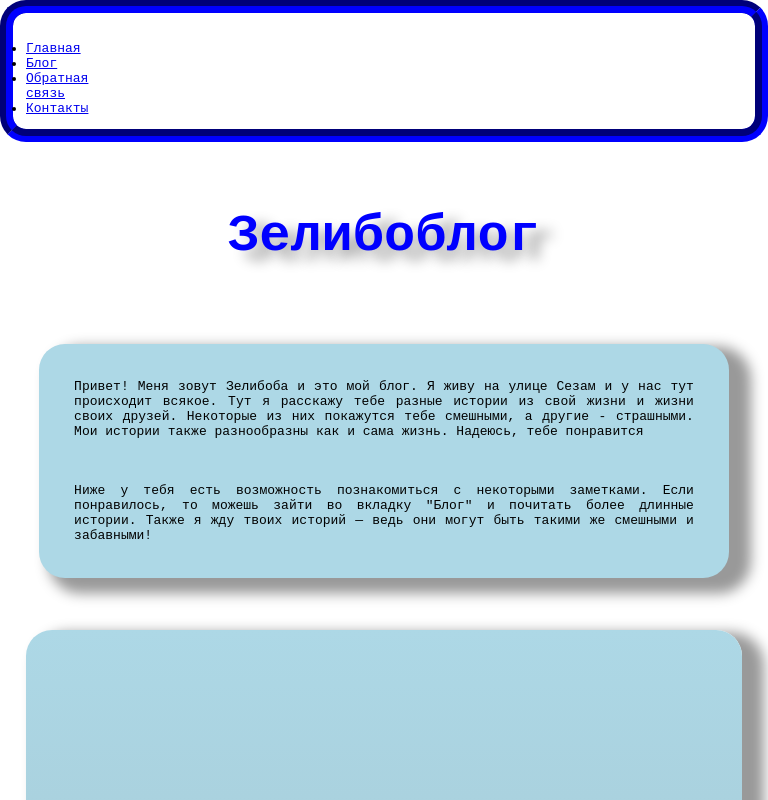
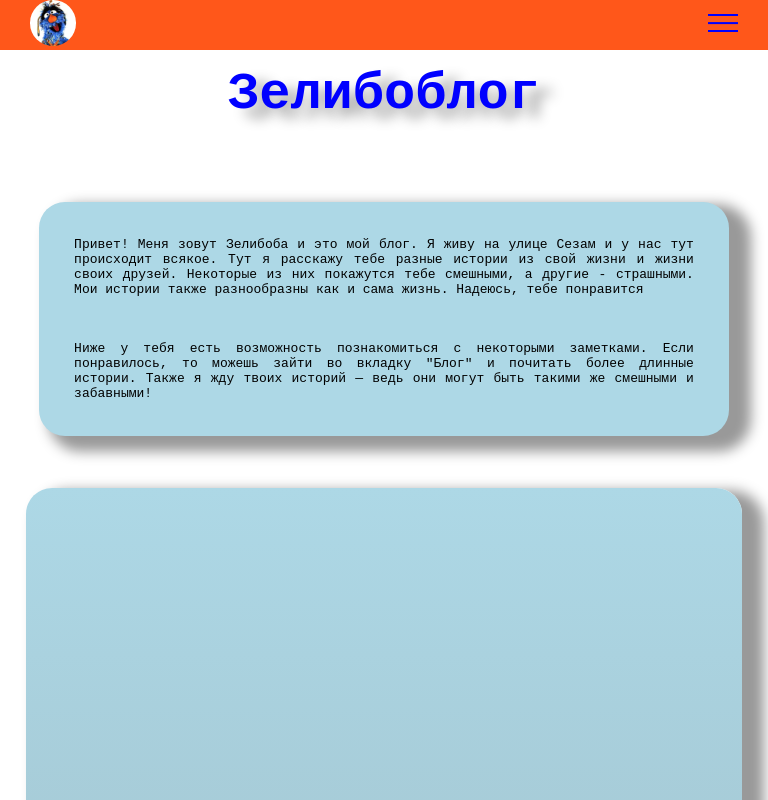
Before and after one commit to ElviraCher/layout-for-personal-blog, a website built with webpack: page src/index.html in a window 768 px wide. Shown: the top 800 px of the page. Built offline with nearby package versions, Linux system fonts and the light colour scheme.

Commit message:
Change header styles

```diff
--- a/src/styles/main.scss
+++ b/src/styles/main.scss
@@ -4,6 +4,10 @@
   border: 0;
   font-family: monospace;
   box-sizing: border-box;
+}
+
+.no-scroll {
+  overflow: hidden;
 }
 
 .container {
@@ -14,42 +18,55 @@
 }
 
 .header {
-  display: flex;
-  flex-direction: row;
-  flex-wrap: wrap;
-  justify-content: space-between;
-  align-items: center;
-  min-height: 2rem;
+  position: fixed;
+  top: 0;
+  left: 0;
+  width: 100%;
+  z-index: 10;
   background-color: white;
+  min-height: 50px;
   border: groove 1em mediumblue;
   border-radius: 2em;
 
-  &__logo {
-    padding: 0 2rem 0;
+  &__container {
+    margin: 0 auto;
+    max-width: 1200px;
+    display: flex;
+    padding: 0 30px;
+    align-items: center;
+    justify-content: space-between;
   }
 
-  &__img {
-    width: 6rem;
-    height: 4.6rem;
+  &__logo {
     background-image: url("../img/zeliboba.jpg");
-    background-size: contain;
+    background-size: cover;
+    background-position: top;
+    border-radius: 50%;
+    display: block;
+    position: relative;
+    z-index: 5;
+    width: 5rem;
+    height: 5rem;
+  }
 }
 
-  &__menu {
-    padding: 2rem;
-    min-width: 5rem;
-    max-width: 70%;
+.menu__icon {
+  display: none;
 }
 
-  &__nav {
+.menu__list > li {
+  list-style-type: none;
+  position: relative;
+  margin: 0 0 0 20px;
+}
+
+.menu__link {
   text-decoration: none;
   font-size: 1.5rem;
-    padding-left: 5rem;
   color: mediumblue;
 
   &:hover {
     color: orangered;
-    }
   }
 }
 
@@ -391,13 +408,108 @@
 }
 
 @media screen and (max-width: 786px) {
-  .header__menu {
-    padding: 1rem;
+  .header {
+    border: none;
+    border-radius: 0;
+
+    &__logo {
+      width: 3.5rem;
+      height: 3.5rem;
+    }
   }
 
-  .header__nav {
-    font-size: 1rem;
-    padding-left: 1rem;
+  .menu__icon {
+    z-index: 5;
+    display: block;
+    position: relative;
+    cursor: pointer;
+    width: 30px;
+    height: 18px;
+  }
+
+  .menu__icon span,
+  .menu__icon::before,
+  .menu__icon::after {
+    left: 0;
+    position: absolute;
+    height: 10%;
+    width: 100%;
+    transition: 0.3s ease 0s;
+    background-color: blue;
+  }
+
+  .menu__icon::before,
+  .menu__icon::after {
+    content: "";
+  }
+
+  .menu__icon::before {
+    top: 0;
+  }
+
+  .menu__icon::after {
+    bottom: 0;
+  }
+
+  .menu__icon span {
+    top: 50%;
+    transform: scale(1) translate(0, -50%);
+  }
+
+  .menu__icon--active span {
+    transform: scale(0) translate(0, -50%);
+  }
+
+  .menu__icon--active::before {
+    top: 50%;
+    transform: rotate(-45deg) translate(0, -50%);
+  }
+
+  .menu__icon--active::after {
+    bottom: 50%;
+    transform: rotate(45deg) translate(0, 50%);
+  }
+
+  .menu__body {
+    position: fixed;
+    text-align: right;
+    top: 0;
+    left: -100%;
+    width: 100%;
+    height: 100%;
+    background-color: gray;
+    opacity: 90%;
+    padding: 100px 30px 30px;
+    transition: left 0.3s ease 0s;
+    overflow: auto;
+    border: none;
+
+    &--active {
+      left: 0;
+    }
+  }
+
+  .menu__body::before {
+    content: "";
+    position: fixed;
+    width: 100%;
+    top: 0;
+    left: 0;
+    height: 50px;
+    background-color: orangered;
+    z-index: 2;
+  }
+
+  .menu__list > li {
+    margin-bottom: 1.8rem;
+  }
+
+  .menu__list > li:last-child {
+    margin-bottom: 0;
+  }
+
+  .menu__link {
+    font-size: 1.5rem;
   }
 
   .main-part {
@@ -429,5 +541,17 @@
 
   .footer {
     margin: 3rem 0 0;
+    min-height: 3rem;
   }
 }
+
+@media (min-width: 767px) {
+  .menu__list {
+    display: flex;
+    align-items: center;
+  }
+
+  .menu__list > li {
+    padding: 10px 0;
+  }
+}
```
Lines whose indentation alone changed are shown as unchanged.
